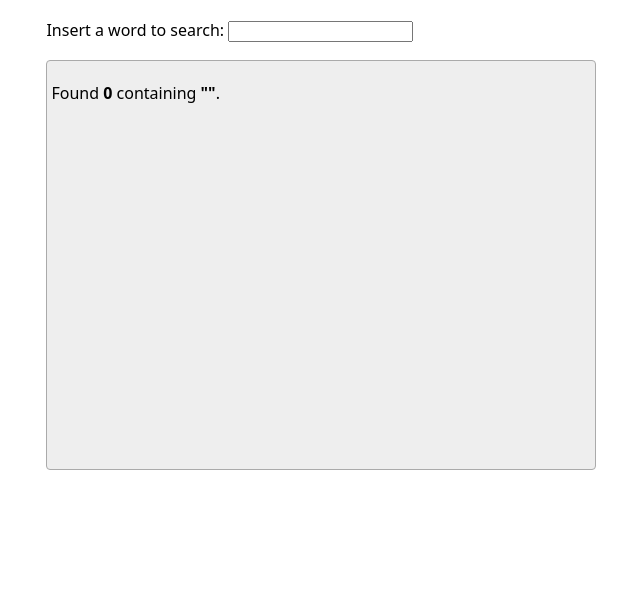
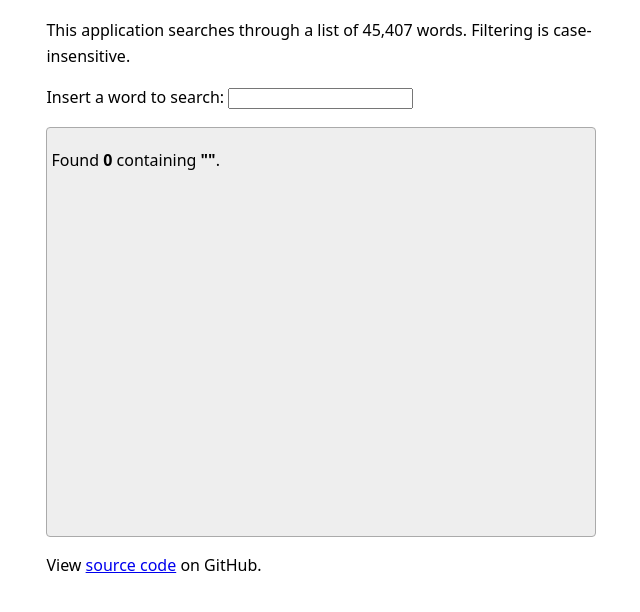
Before and after one commit to mmorella-dev/cs-4712-user-interface-engineering, a website with bundled scripts: page module-1-wordfinder/index.html in a window 1280 px wide. Shown: the part 76-688 px from the top of the page, without its empty margins (319-959 px from the left). Built offline with nearby package versions, Linux system fonts and the light colour scheme.

Commit message:
Add explanatory text and GitHub link

```diff
--- a/module-1-wordfinder/index.html
+++ b/module-1-wordfinder/index.html
@@ -1,5 +1,4 @@
 <!DOCTYPE html>
-
 <html>
 <head>
   <meta http-equiv="Content-Type" content="text/html; charset=UTF-8" />
@@ -8,6 +7,7 @@
 </head>
 <body>
   <h1>Word Finder</h1>
+  <p>This application searches through a list of 45,407 words. Filtering is case-insensitive.</p>
   <p>
     <label for="datalist">Insert a word to search:</label>
     <input type="text" list="datalist" id="search-input" minlength="2">
@@ -19,6 +19,9 @@
 
     </ul>
   </div>
+  <footer>
+    <p>View <a href="https://github.com/morellam-dev/cs-4712-user-interface-engineering/tree/main/module-1-wordfinder">source code</a> on GitHub.</p>
+  </footer>
   <script type="module" src="app.js"></script>
 </body>
 </html>
```
